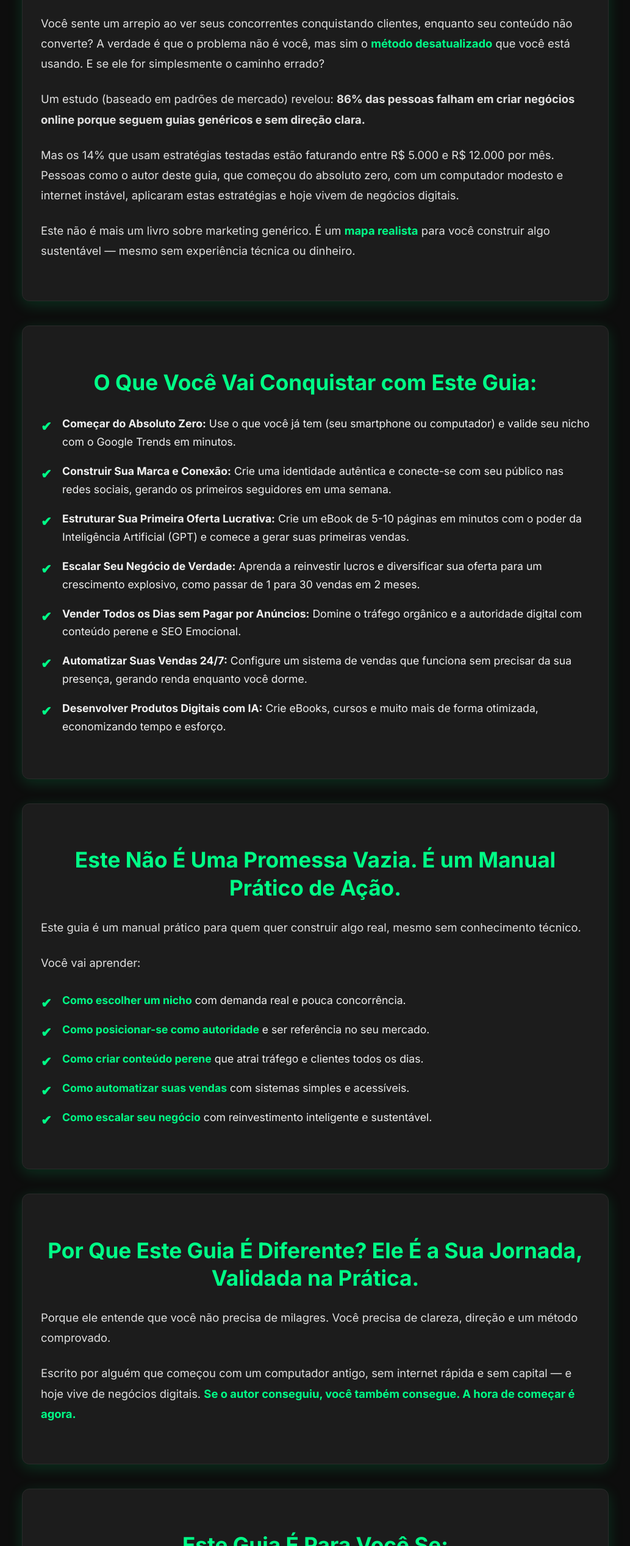
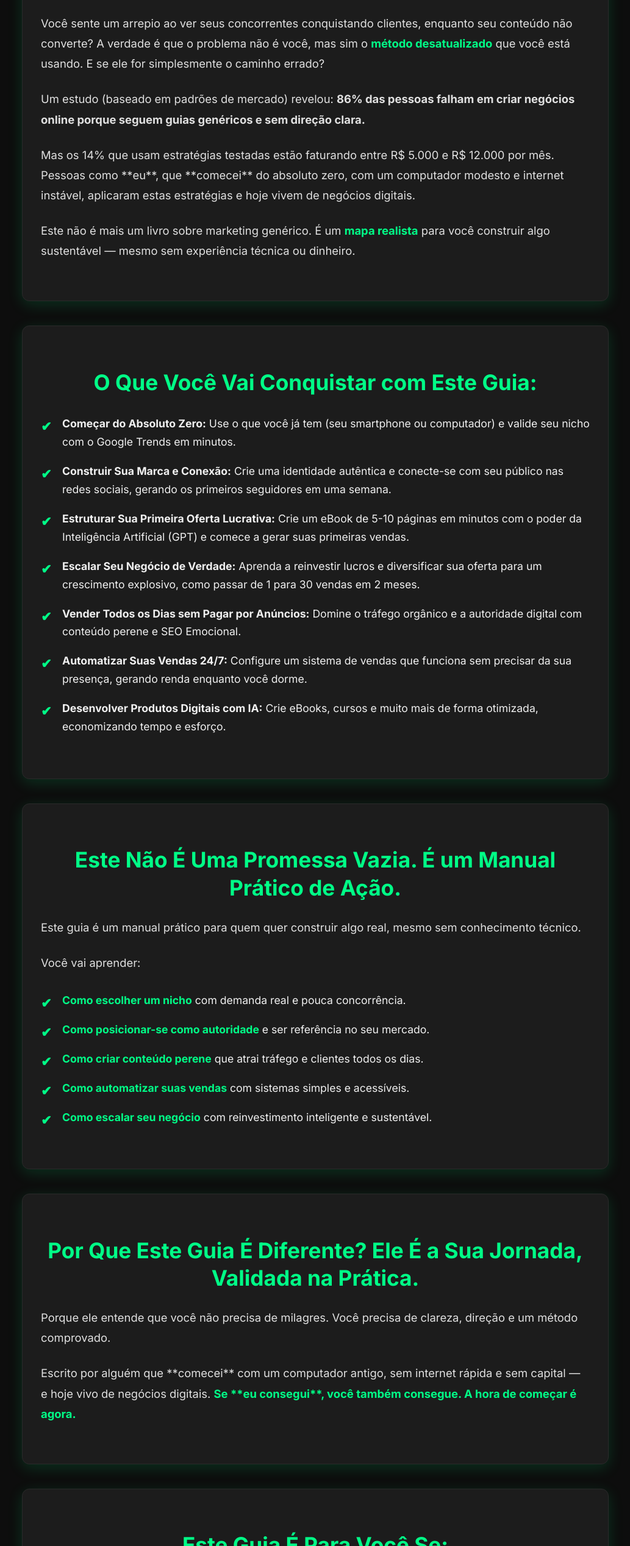
Before and after one commit to nsfwbunny/negocio-online, a plain HTML site: page index.html in a window 1280 px wide. Shown: the part 1086-3622 px from the top of the page at 61% size, without its empty margins (123-1156 px from the left). Drawn offline with Linux system fonts and the light colour scheme.

Commit message:
Update index.html

```diff
--- a/index.html
+++ b/index.html
@@ -312,7 +312,7 @@
         <h2>O Segredo Revelado: Por Que 97% Falham e Como Você Pode Ser Diferente</h2>
         <p class="historia">Você sente um arrepio ao ver seus concorrentes conquistando clientes, enquanto seu conteúdo não converte? A verdade é que o problema não é você, mas sim o <span class="destaque">método desatualizado</span> que você está usando. E se ele for simplesmente o caminho errado?</p>
         <p class="historia">Um estudo (baseado em padrões de mercado) revelou: <strong>86% das pessoas falham em criar negócios online porque seguem guias genéricos e sem direção clara.</strong></p>
-        <p class="historia">Mas os 14% que usam estratégias testadas estão faturando entre R$ 5.000 e R$ 12.000 por mês. Pessoas como o autor deste guia, que começou do absoluto zero, com um computador modesto e internet instável, aplicaram estas estratégias e hoje vivem de negócios digitais.</p>
+        <p class="historia">Mas os 14% que usam estratégias testadas estão faturando entre R$ 5.000 e R$ 12.000 por mês. Pessoas como **eu**, que **comecei** do absoluto zero, com um computador modesto e internet instável, aplicaram estas estratégias e hoje vivem de negócios digitais.</p>
         <p class="historia">Este não é mais um livro sobre marketing genérico. É um <span class="destaque">mapa realista</span> para você construir algo sustentável — mesmo sem experiência técnica ou dinheiro.</p>
     </section>
 
@@ -345,7 +345,7 @@
     <section class="card">
         <h2>Por Que Este Guia É Diferente? Ele É a Sua Jornada, Validada na Prática.</h2>
         <p class="historia">Porque ele entende que você não precisa de milagres. Você precisa de clareza, direção e um método comprovado.</p>
-        <p class="historia">Escrito por alguém que começou com um computador antigo, sem internet rápida e sem capital — e hoje vive de negócios digitais. <span class="destaque">Se o autor conseguiu, você também consegue. A hora de começar é agora.</span></p>
+        <p class="historia">Escrito por alguém que **comecei** com um computador antigo, sem internet rápida e sem capital — e hoje vivo de negócios digitais. <span class="destaque">Se **eu consegui**, você também consegue. A hora de começar é agora.</span></p>
     </section>
 
     <section class="card">
```
